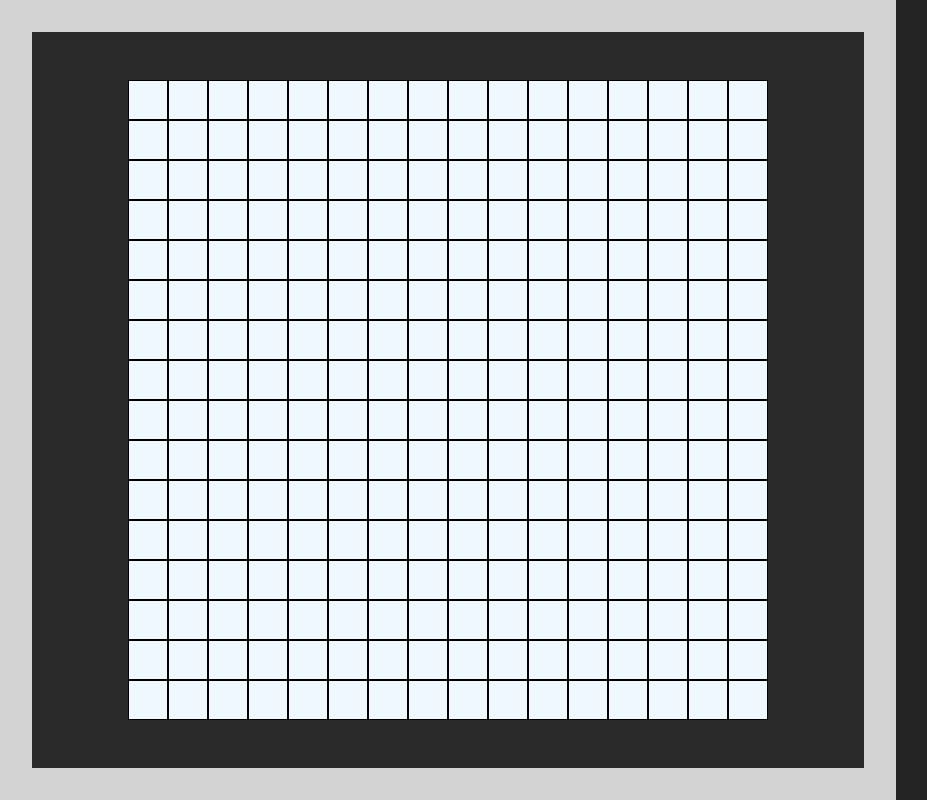
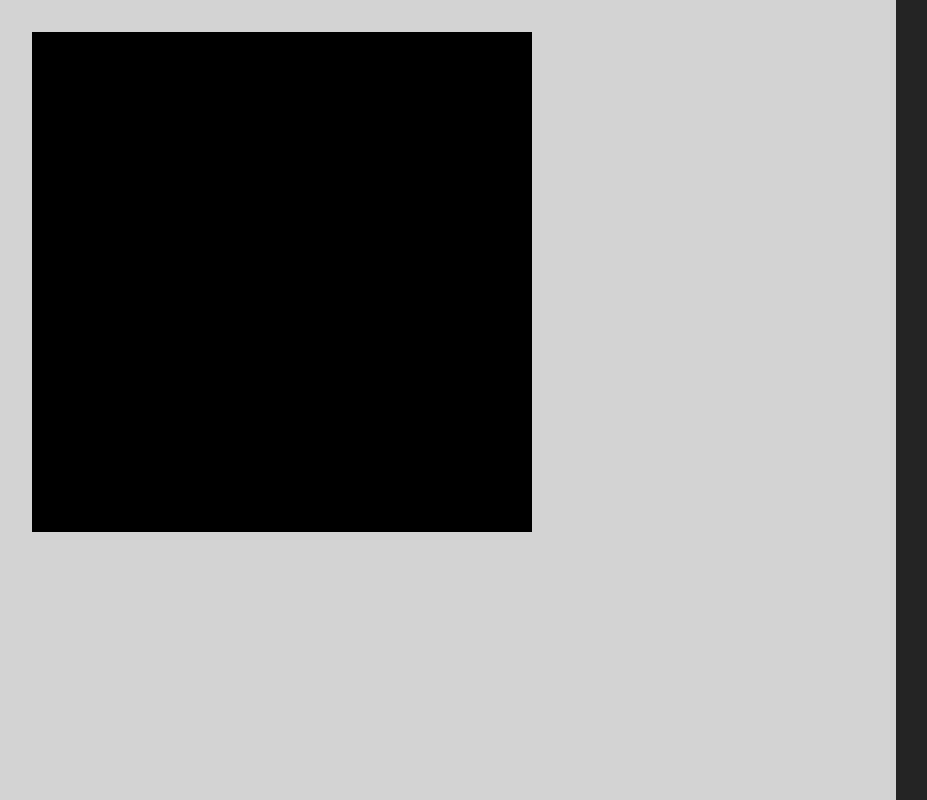
Before and after one commit to NeatKYU/PixelBoard, a React (Vite) app: page / in a window 1280 px wide. Shown: the whole page, without its empty margins (0-927 px from the left). Built offline with nearby package versions, Linux system fonts and the light colour scheme.

Commit message:
⚡️ canvas를 이용한 그리드

```diff
--- /dev/null
+++ b/src/components/CanvasGrid.tsx
@@ -0,0 +1,45 @@
+import { useRef, useEffect } from "react";
+
+export default function CanvasGrid() {
+  const canvasRef = useRef<HTMLCanvasElement>(null);
+  const cellSize = 10;
+  const rows = 50;
+  const columns = 50;
+
+  useEffect(() => {
+    const canvas = canvasRef.current;
+    if (canvas) {
+      const ctx = canvas.getContext("2d");
+      if (ctx !== null) {
+        for (let i = 0; i < rows; i++) {
+          for (let j = 0; j < columns; j++) {
+            ctx.fillStyle = "black";
+            ctx.fillRect(i * cellSize, j * cellSize, cellSize, cellSize);
+          }
+        }
+      }
+    }
+  }, [canvasRef.current]);
+
+  const handleCellClick = (event: React.MouseEvent<HTMLCanvasElement>) => {
+    const canvas = canvasRef.current;
+    if (canvas) {
+      const ctx = canvas.getContext("2d");
+      if (ctx) {
+        const x = Math.floor(event.nativeEvent.offsetX / cellSize);
+        const y = Math.floor(event.nativeEvent.offsetY / cellSize);
+        ctx.fillStyle = "white";
+        ctx.fillRect(x * cellSize, y * cellSize, cellSize, cellSize);
+      }
+    }
+  };
+
+  return (
+    <canvas
+      ref={canvasRef}
+      width={cellSize * columns}
+      height={cellSize * rows}
+      onClick={handleCellClick}
+    />
+  );
+}
--- a/src/layout/DefaultLayout.tsx
+++ b/src/layout/DefaultLayout.tsx
@@ -5,6 +5,7 @@ import { CanvasHeightState, CanvasWidthState } from "@/atom";
 
 //components
 import { Canvas } from "@/components/Canvas";
+import CanvasGrid from "@/components/CanvasGrid";
 
 export default function DefaultLayout() {
   const CanvasWidth = useRecoilValue(CanvasWidthState);
@@ -13,7 +14,8 @@ export default function DefaultLayout() {
   return (
     <Body>
       <CanvasCotainer>
-        <Canvas width={CanvasWidth} height={CanvasHeight} />
+        {/* <Canvas width={CanvasWidth} height={CanvasHeight} /> */}
+        <CanvasGrid />
       </CanvasCotainer>
       <MenuContainer></MenuContainer>
     </Body>
```
